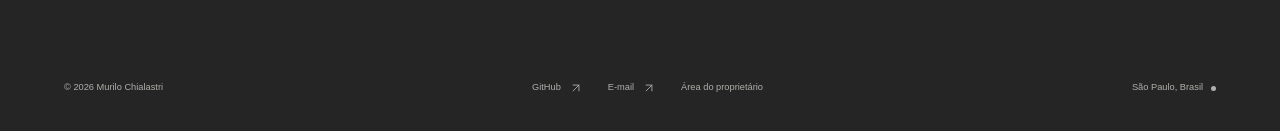
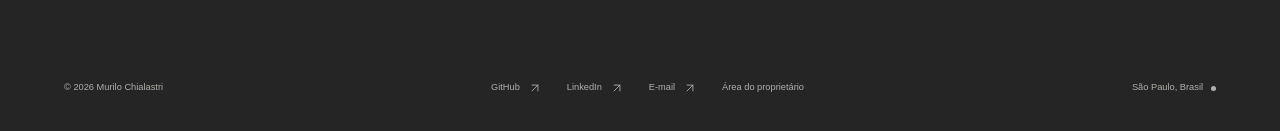
Before and after one commit to murilo-chialastri/portfolio-React, a React (Vite) app: page /login in a window 1280 px wide. Shown: the part 741-872 px from the top of the page. Built offline with nearby package versions, Linux system fonts and the light colour scheme; no server answers; a web font is replaced by a local one.

Commit message:
feat(footer): adiciona link do LinkedIn

```diff
--- a/src/components/SiteFooter.jsx
+++ b/src/components/SiteFooter.jsx
@@ -15,6 +15,13 @@ export default function SiteFooter() {
         >
           GitHub <Icon name="arrow" size={14} />
         </a>
+        <a
+          href="https://www.linkedin.com/in/murilo-castro-chialastri-235081382/"
+          target="_blank"
+          rel="noopener noreferrer"
+        >
+          LinkedIn <Icon name="arrow" size={14} />
+        </a>
         <a href={`mailto:${config.email}`}>
           E-mail <Icon name="arrow" size={14} />
         </a>
```
